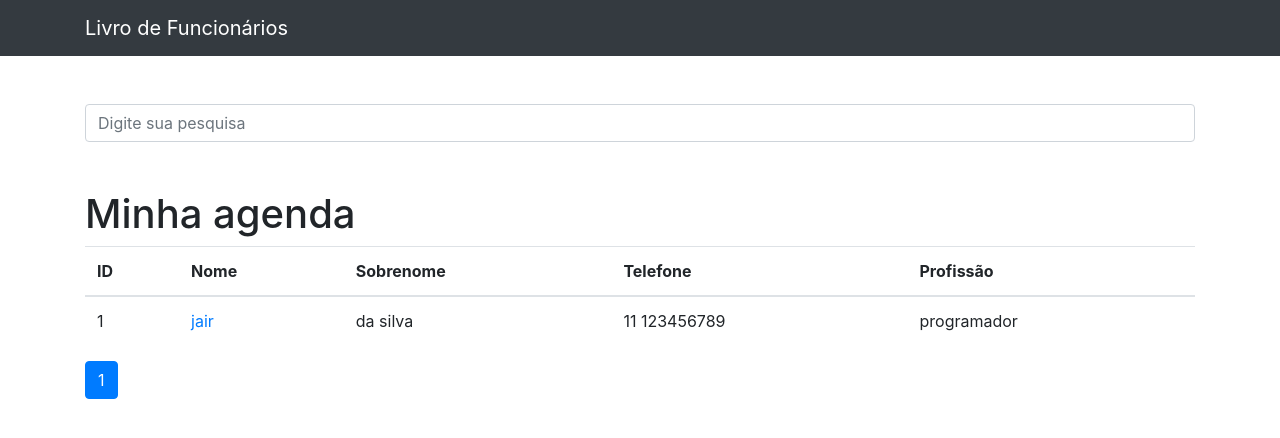
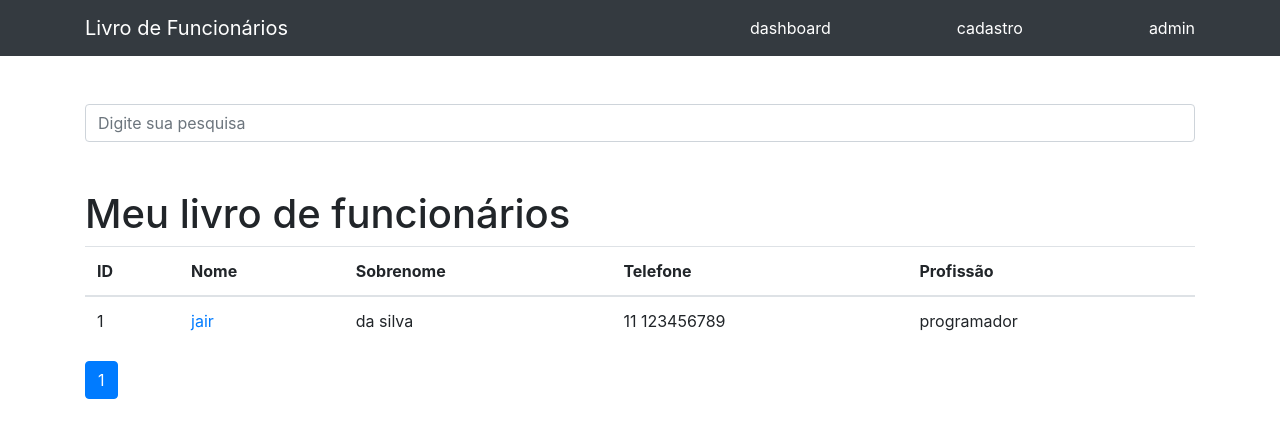
Before and after one commit to ReidakaiMFZ/employeeControl, a Django app: page / in a window 1280 px wide. Shown: the top 438 px of the page. Run offline with Django 4.2, Linux system fonts and the light colour scheme; data comes from the database, SQL or seed files in the repository; both versions use the stored data as it was after the commit; parts of the project's set-up code (start-up, migrations or seed data) failed here and were passed over; some libraries are stand-ins or nearby versions.

Commit message:
finished

```diff
--- a/contas/views.py
+++ b/contas/views.py
@@ -80,8 +80,9 @@ def cadastro(request):
     return redirect('login')
 
 
-@login_required(redirect_field_name='login')
+@login_required(redirect_field_name='login', login_url='../../contas/login/')
 def dashboard(request):
+    print("passei porra qui")
     if request.method != 'POST':
         form = FormContato()
         return render(request, 'accounts/dashboard.html', {'form': form})
--- a/func/templates/contatos/index.html
+++ b/func/templates/contatos/index.html
@@ -1,7 +1,8 @@
 {% extends 'base.html' %}
 
 {%block conteudo%}
-    <h1 class="mt-5">Minha agenda</h1>
+    <h1 class="mt-5">Meu livro de funcionários</h1>
+
 
     <table class="table">
       <thead>
--- a/templates/parciais/_nav.html
+++ b/templates/parciais/_nav.html
@@ -2,6 +2,13 @@
   <nav class="navbar navbar-expand-lg navbar-dark bg-dark static-top">
     <div class="container">
       <a class="navbar-brand" href="{% url 'index' %}">Livro de Funcionários</a>
+      <a href='../../contas/dashboard/' style="text-decoration: none; color: #FFF; margin-left:20em;">dashboard</a>
+      {% if request.user.is_active is True %}
+        <a href='../../contas/logout/' style="text-decoration: none; color: #FFF; ">logout</a>
+      {% else %}
+        <a href='../../contas/cadastro/' style="text-decoration: none; color: #FFF; ">cadastro</a>
+      {% endif %}
+      <a href='../../admin/' style="text-decoration: none; color: #FFF;">admin</a>
       <button class="navbar-toggler" type="button" data-toggle="collapse" data-target="#navbarResponsive"
         aria-controls="navbarResponsive" aria-expanded="false" aria-label="Toggle navigation">
         <span class="navbar-toggler-icon"></span>
```
Also changed, not shown: db.sqlite3.
